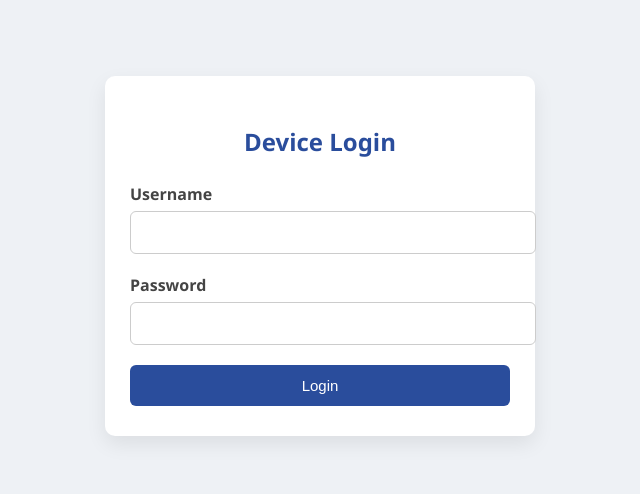
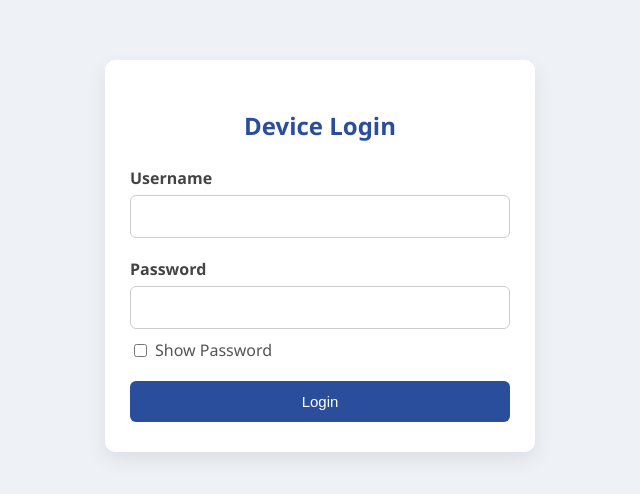
Before and after one commit to digtaalfathir/Esp32-IOBox-ws, a plain HTML site: page data/login-page.html in a window 1280 px wide. Shown: the part 144-638 px from the top of the page, without its empty margins (320-960 px from the left). Drawn offline with Linux system fonts and the light colour scheme.

Commit message:
update mqtt dan web config

```diff
--- a/data/login-page.html
+++ b/data/login-page.html
@@ -42,6 +42,9 @@
         border: 1.5px solid #ccc;
         border-radius: 6px;
         font-size: 15px;
+
+        /* Menambahkan box-sizing agar padding tidak merusak layout */
+        box-sizing: border-box;
       }
       button {
         width: 100%;
@@ -57,6 +60,21 @@
       button:hover {
         background: #1d397a;
       }
+      /* Style untuk checkbox 'Show Password' */
+      .show-password-container {
+        display: flex;
+        align-items: center;
+        margin-top: 10px;
+      }
+      .show-password-container input {
+        width: auto;
+        margin-right: 8px;
+      }
+      .show-password-container label {
+        margin-bottom: 0;
+        font-weight: normal;
+        color: #555;
+      }
     </style>
   </head>
   <body>
@@ -70,9 +88,29 @@
         <div class="form-group">
           <label for="password">Password</label>
           <input id="password" name="password" type="password" required />
-        </div>
+          <div class="show-password-container">
+            <input type="checkbox" onclick="togglePassword()" id="showPw">
+            <label for="showPw">Show Password</label>
+          </div>
+          </div>
         <button type="submit">Login</button>
       </form>
     </div>
-  </body>
+
+    <script>
+      function togglePassword() {
+        // Ambil elemen input password
+        const passwordField = document.getElementById("password");
+
+        // Cek tipe input saat ini
+        if (passwordField.type === "password") {
+          // Jika tipenya 'password', ubah menjadi 'text' agar terlihat
+          passwordField.type = "text";
+        } else {
+          // Jika tipenya 'text', kembalikan menjadi 'password' agar tersembunyi
+          passwordField.type = "password";
+        }
+      }
+    </script>
+    </body>
 </html>
```
Also changed, not shown: data/config-page.html (+8 -1 lines), 2 other files.
